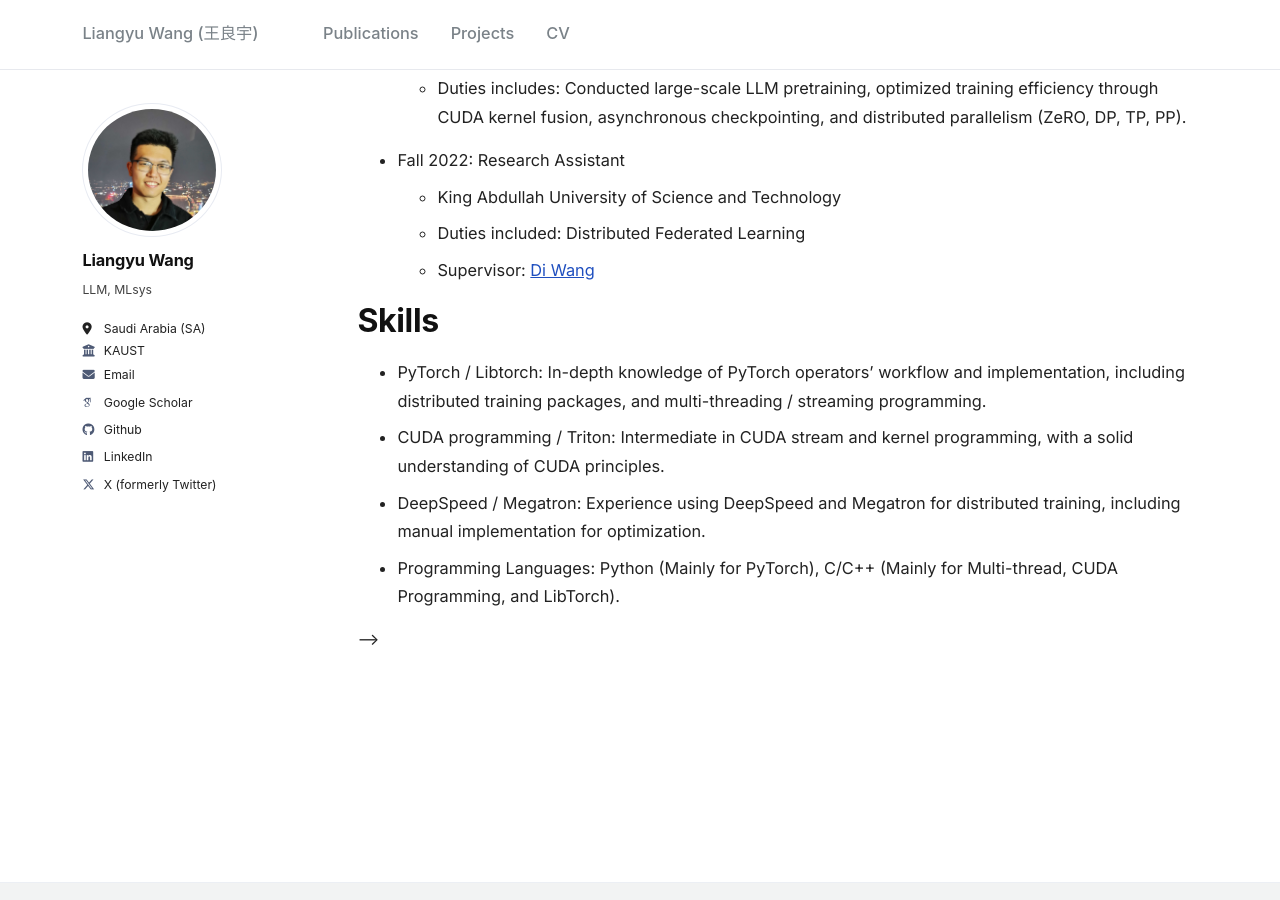
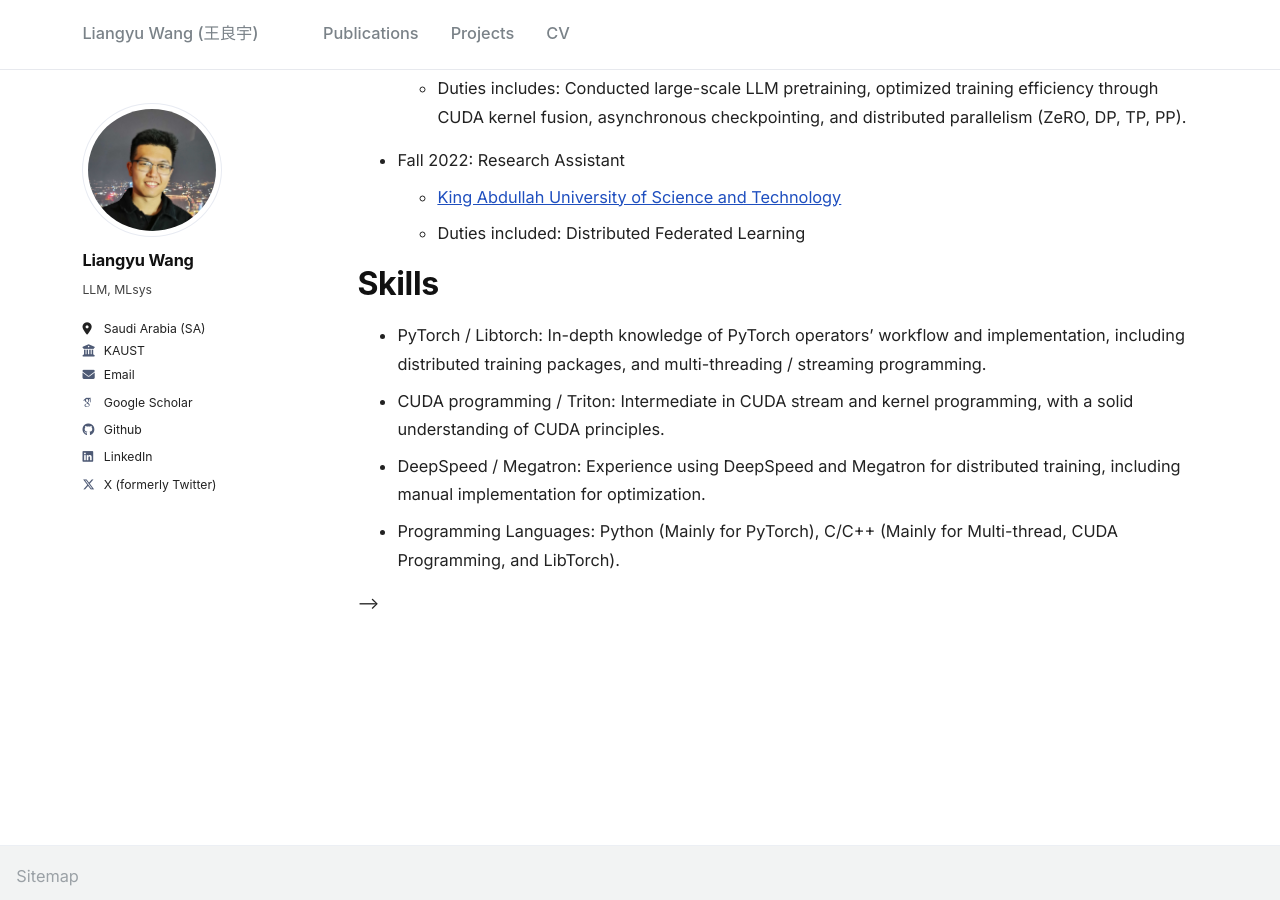
Before and after one commit to liangyuwang/liangyuwang.github.io, a Jekyll site: the page built from _pages/cv.md, in a window 1280 px wide and 900 px high, scrolled down 562 px. Built offline with Jekyll 4.4.1, drawn with Linux system fonts in a browser that asks for light colours; some web fonts are replaced.

Commit message:
update cv

```diff
--- a/_pages/cv.md
+++ b/_pages/cv.md
@@ -28,9 +28,9 @@ Work experience
   <!-- * Supervisor: [Salma Alsinan](https://www.linkedin.com/in/salma-alsinan/overlay/about-this-profile/) -->
 
 * Fall 2022: Research Assistant
-  * King Abdullah University of Science and Technology
+  * [King Abdullah University of Science and Technology](https://www.kaust.edu.sa/)
   * Duties included: Distributed Federated Learning
-  * Supervisor: [Di Wang](https://shao3wangdi.github.io/)
+  <!-- * Supervisor: [Di Wang](https://shao3wangdi.github.io/) -->
 
 Skills
 ======
```
